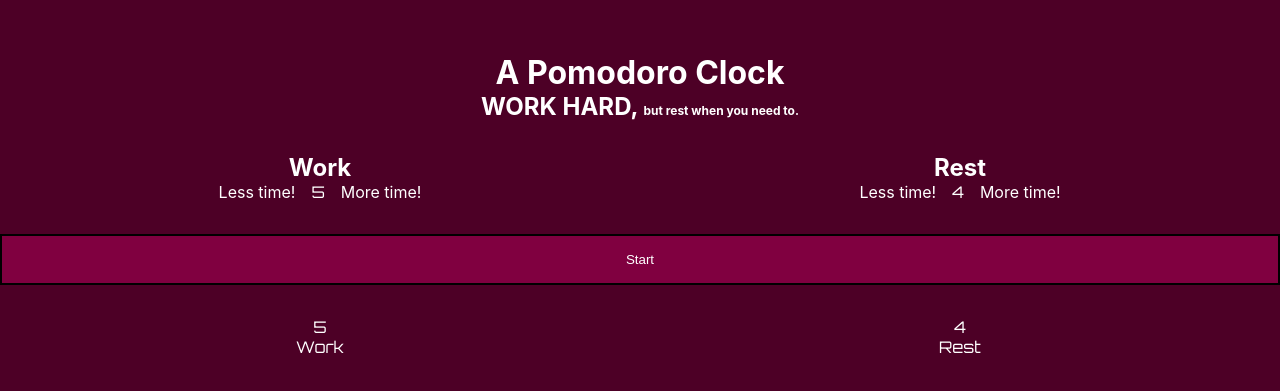
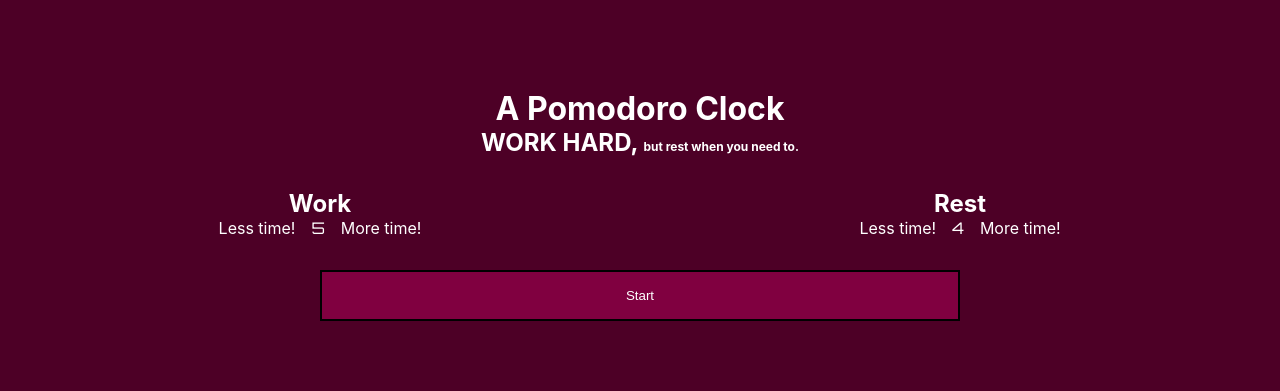
Before and after one commit to anthonyshew/pomodoro-clock, a React (Create React App) app: page / in a window 1280 px wide. Shown: the part 195-586 px from the top of the page. Built offline with nearby package versions, Linux system fonts and the light colour scheme.

Commit message:
Simple Working Timer

```diff
--- a/src/App.css
+++ b/src/App.css
@@ -47,20 +47,16 @@
   cursor: pointer;
 }
 
-.start-clock {
-  background: #800040;
-  color: #ffffff;
-  border: 2px black solid;
-  padding: 1rem;
-  cursor: pointer;
-}
-
 .timer {
   font-family: 'Orbitron', sans-serif;
 }
 
 .start-clock {
   display: block;
-  min-width: 100vw;
-  margin-top: 2rem;
+  min-width: 50vw;
+  padding: 1rem;
+  background: #800040;
+  color: #ffffff;
+  border: 2px black solid;
+  cursor: pointer;
 }
--- a/src/App.js
+++ b/src/App.js
@@ -17,9 +17,7 @@ class App extends Component {
           <h2>WORK HARD, <span className="little-text"> but rest when you need to.</span></h2>
           < Timemaker phase="Work" />
           < Timemaker phase="Rest" />
-          < button className="start-clock">Start</ button>
-          < Timer phase="Work" />
-          < Timer phase="Rest" />
+          < Timer />
           </div>
       </div>
       </Provider>
--- a/src/components/Timer.js
+++ b/src/components/Timer.js
@@ -4,31 +4,36 @@ import { connect } from "react-redux";
 
 class Timer extends Component {
 
+    constructor(props) {
+        super(props);
+        this.startTimer = this.startTimer.bind(this);
+    }
+
+    startTimer(duration) {
+        let timer = (this.props.work + this.props.rest) * 60, minutes, seconds;
+        setInterval(function () {
+            minutes = parseInt(timer / 60, 10)
+            seconds = parseInt(timer % 60, 10);
+
+            minutes = minutes < 10 ? "0" + minutes : minutes;
+            seconds = seconds < 10 ? "0" + seconds : seconds;
+
+            document.querySelector("#display").innerHTML = minutes + ":" + seconds;
+
+            if (--timer < 0) {
+                timer = duration;
+            }
+        }, 1000);
+    }
+
   render() {
-    if(this.props.phase === "Work") {
-    return (
-      <div className="timer">
-        <div className="display-">
-            {this.props.work}
+    return(
+        <div className="timer">
+            <button className="start-clock" onClick={this.startTimer}>Start</button>
+            <div id="display"></div>
         </div>
-        <div className="phase-timer">
-            {this.props.phase}
-        </div>
-    </div>
-    )
-  } else {
-    return (
-      <div className="timer">
-        <div className="display-">
-            {this.props.rest}
-        </div>
-        <div className="phase-timer">
-            {this.props.phase}
-        </div>
-    </div>
     )
   }
-}
 };
 
 Timer.propTypes = {
```
Also changed, not shown: src/components/Timer2.js (added, +46 -0 lines).
